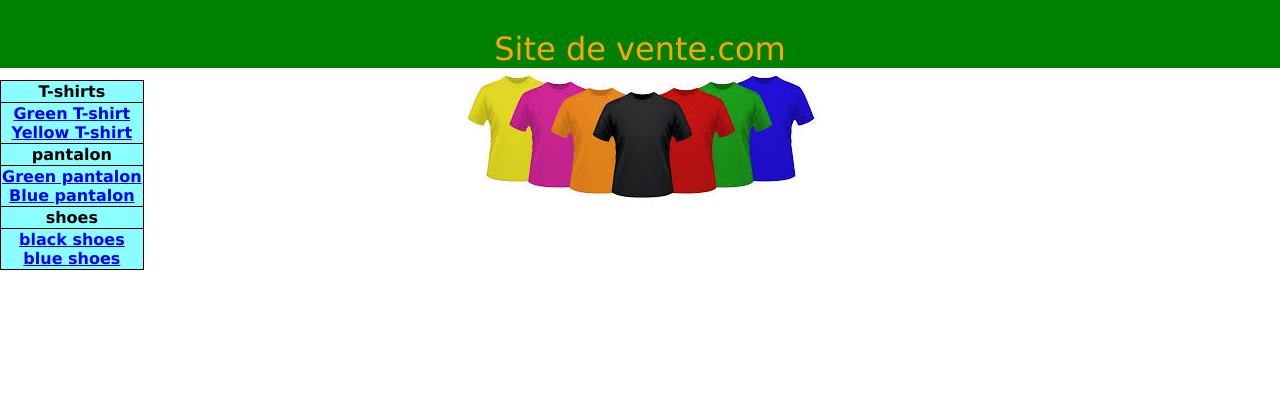
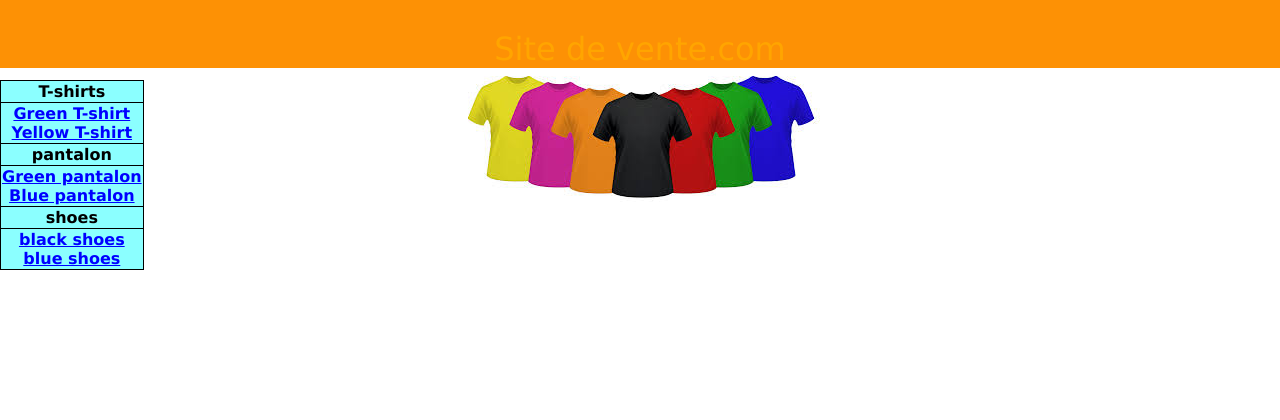
Before and after one commit to astreides/techweb-project, a PHP site: page /Accueil.php in a window 1280 px wide. Shown: the top 420 px of the page. Run offline with PHP 8.4, Linux system fonts and the light colour scheme; lists and menus that the app fills with data are empty.

Commit message:
Update style.css

```diff
--- a/style.css
+++ b/style.css
@@ -36,14 +36,14 @@ insc{
 header{
     color:orange;
     font-size :xx-large;
-    background-color: green;
+    background-color: #FD9105;
     padding-top:30px;
     left:0%;
     right:0%;
 }
 log{
     color: white;
-    background-color:green;
+    background-color:#FD9105;
     position: absolute;
     top:0;
     left:0%;
```
